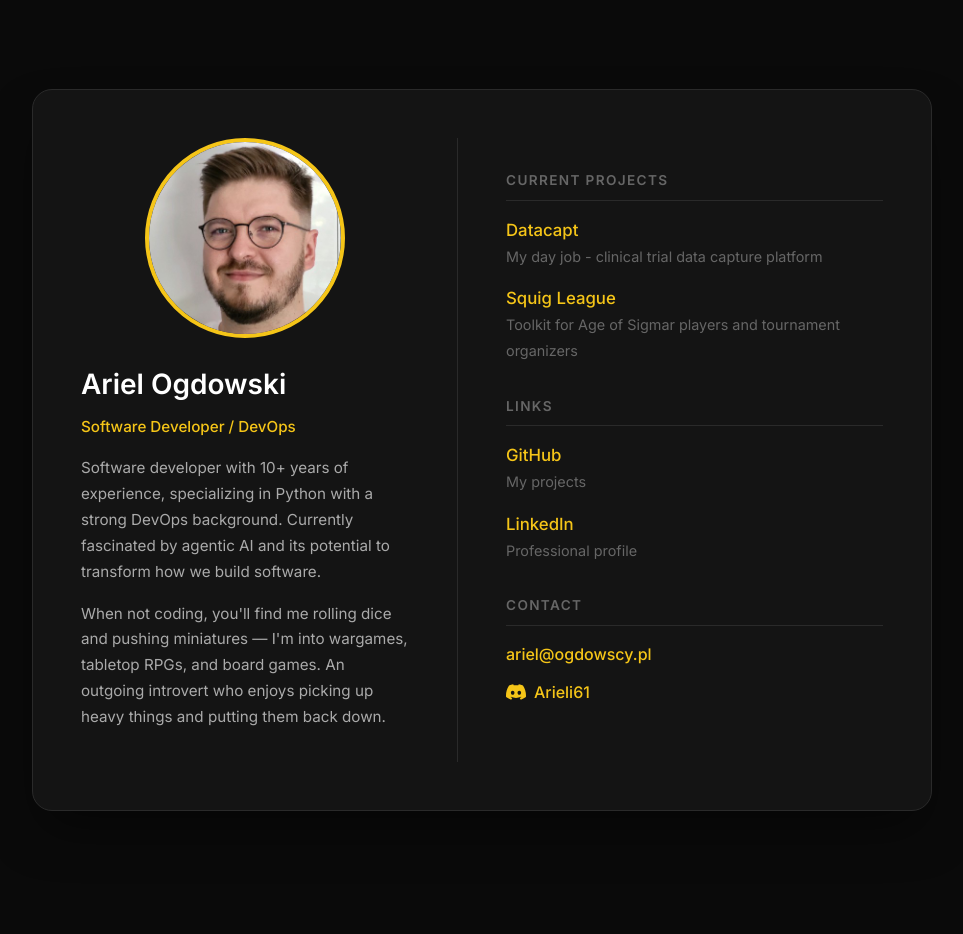
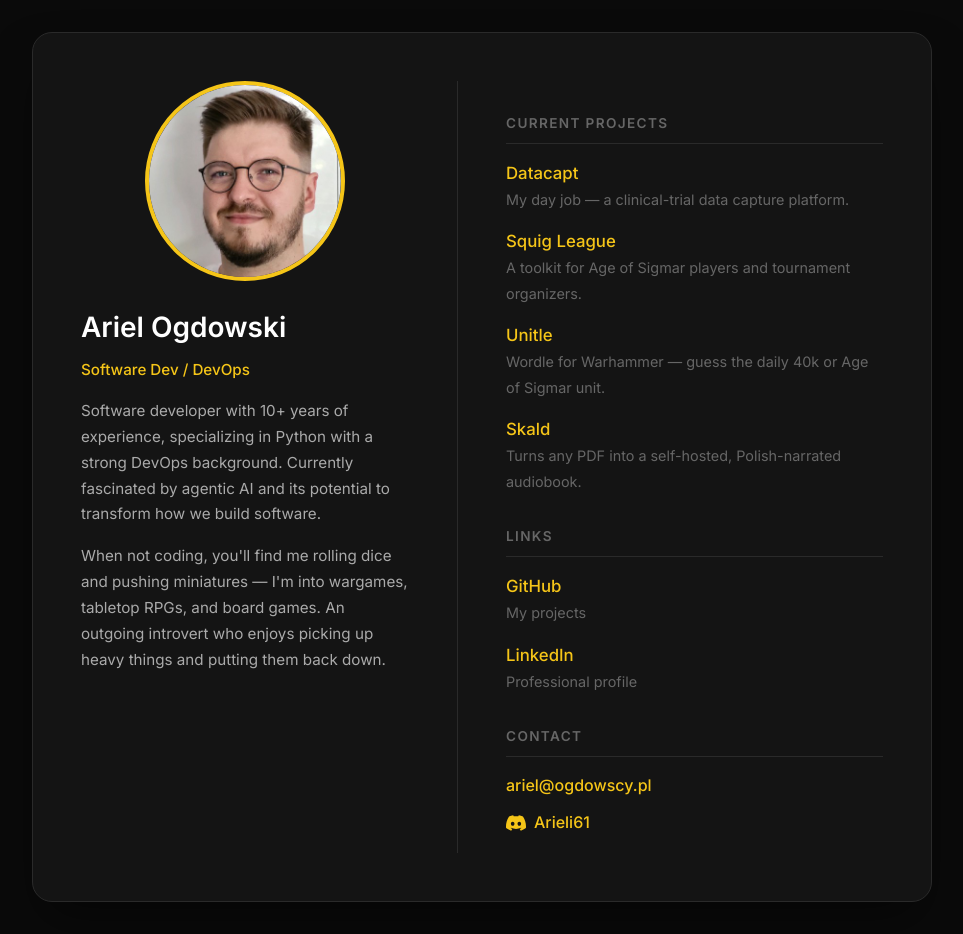
Before and after one commit to ogdowski/ogdowscy.pl, a Jekyll site: the page built from index.html, in a window 1280 px wide. Shown: the whole page, without its empty margins (158-1121 px from the left). Built offline with Jekyll 4.4.1, drawn with Linux system fonts in a browser that asks for light colours; before the commit the page ends 900 px from its top, so only the background shows below that.

```diff
--- a/Gemfile
+++ b/Gemfile
@@ -2,6 +2,4 @@
 
 source "https://rubygems.org"
 
-# gem "rails"
 gem "jekyll"
-gem "minima"
--- a/_config.yml
+++ b/_config.yml
@@ -1,5 +1,5 @@
 title: Ariel Ogdowski
 description: Personal homepage
-url: https://ogdowscy.pl
+url: https://ariel.ogdowscy.pl
 
 plugins: []
--- /dev/null
+++ b/_data/content.yml
@@ -0,0 +1,38 @@
+# Cała treść strony. Edytuj tu — po `git push` GitHub Pages przebuduje stronę.
+
+name: Ariel Ogdowski
+tagline: Software Dev / DevOps
+photo: /assets/photo.jpg
+
+bio:
+  - "Software developer with 10+ years of experience, specializing in Python with a strong DevOps background. Currently fascinated by agentic AI and its potential to transform how we build software."
+  - "When not coding, you'll find me rolling dice and pushing miniatures — I'm into wargames, tabletop RPGs, and board games. An outgoing introvert who enjoys picking up heavy things and putting them back down."
+
+# Opis = jedna linijka.
+projects:
+  - name: Datacapt
+    url: https://datacapt.com
+    desc: "My day job — a clinical-trial data capture platform."
+  - name: Squig League
+    url: https://squigleague.com
+    desc: "A toolkit for Age of Sigmar players and tournament organizers."
+  - name: Unitle
+    url: https://unitle.app
+    desc: "Wordle for Warhammer — guess the daily 40k or Age of Sigmar unit."
+  - name: Skald
+    url: https://github.com/ogdowski/skald
+    desc: "Turns any PDF into a self-hosted, Polish-narrated audiobook."
+
+links:
+  - name: GitHub
+    url: https://github.com/ogdowski
+    desc: "My projects"
+  - name: LinkedIn
+    url: https://www.linkedin.com/in/ogdowski/
+    desc: "Professional profile"
+
+contact:
+  email: ariel@ogdowscy.pl
+  discord:
+    handle: Arieli61
+    url: https://discord.com/users/198077137050271744
--- a/_includes/head-custom.html
+++ /dev/null
@@ -1 +0,0 @@
-<link rel="stylesheet" href="/assets/style.css">
--- a/index.html
+++ b/index.html
@@ -1,56 +1,50 @@
 ---
 layout: default
-title: Ariel Ogdowski
 ---
-
+{% assign c = site.data.content %}
 <div class="left-column">
   <div class="profile">
-    <img src="/assets/photo.jpg" alt="Ariel Ogdowski">
-    <h1>Ariel Ogdowski</h1>
-    <p class="tagline">Software Developer / DevOps</p>
-    <p class="bio">
-      Software developer with 10+ years of experience, specializing in Python with a strong DevOps background. Currently fascinated by agentic AI and its potential to transform how we build software.
+    <img src="{{ c.photo }}" alt="{{ c.name }}">
+    <h1>{{ c.name }}</h1>
+    <p class="tagline">{{ c.tagline }}</p>
+    {% for para in c.bio %}
+    <p class="bio"{% unless forloop.first %} style="margin-top: 1rem;"{% endunless %}>
+      {{ para }}
     </p>
-    <p class="bio" style="margin-top: 1rem;">
-      When not coding, you'll find me rolling dice and pushing miniatures — I'm into wargames, tabletop RPGs, and board games. An outgoing introvert who enjoys picking up heavy things and putting them back down.
-    </p>
+    {% endfor %}
   </div>
 </div>
 
 <div class="right-column">
   <h2>Current Projects</h2>
   <ul>
+    {% for p in c.projects %}
     <li class="link-item">
-      <a href="https://datacapt.com">Datacapt</a>
-      <span class="desc">My day job - clinical trial data capture platform</span>
+      <a href="{{ p.url }}">{{ p.name }}</a>
+      <span class="desc">{{ p.desc }}</span>
     </li>
-    <li class="link-item">
-      <a href="https://squigleague.com">Squig League</a>
-      <span class="desc">Toolkit for Age of Sigmar players and tournament organizers</span>
-    </li>
+    {% endfor %}
   </ul>
 
   <h2>Links</h2>
   <ul>
+    {% for l in c.links %}
     <li class="link-item">
-      <a href="https://github.com/ogdowski">GitHub</a>
-      <span class="desc">My projects</span>
+      <a href="{{ l.url }}">{{ l.name }}</a>
+      <span class="desc">{{ l.desc }}</span>
     </li>
-    <li class="link-item">
-      <a href="https://www.linkedin.com/in/ogdowski/">LinkedIn</a>
-      <span class="desc">Professional profile</span>
-    </li>
+    {% endfor %}
   </ul>
 
   <h2>Contact</h2>
   <ul>
     <li>
-      <a href="mailto:ariel@ogdowscy.pl">ariel@ogdowscy.pl</a>
+      <a href="mailto:{{ c.contact.email }}">{{ c.contact.email }}</a>
     </li>
     <li>
-      <a href="https://discord.com/users/198077137050271744" class="icon-link">
+      <a href="{{ c.contact.discord.url }}" class="icon-link">
         <svg width="20" height="20" viewBox="0 -28.5 256 256" fill="currentColor"><path d="M216.856 16.597A208.502 208.502 0 0 0 164.042 0c-2.275 4.113-4.933 9.645-6.766 14.046-19.692-2.961-39.203-2.961-58.533 0-1.832-4.4-4.55-9.933-6.846-14.046a207.809 207.809 0 0 0-52.855 16.638C5.618 67.147-3.443 116.4 1.087 164.956c22.169 16.555 43.653 26.612 64.775 33.193A161.094 161.094 0 0 0 79.735 175.3a136.413 136.413 0 0 1-21.846-10.632 108.636 108.636 0 0 0 5.356-4.237c42.122 19.702 87.89 19.702 129.51 0a131.66 131.66 0 0 0 5.355 4.237 136.07 136.07 0 0 1-21.886 10.653c4.006 8.02 8.638 15.67 13.873 22.848 21.142-6.58 42.646-16.637 64.815-33.213 5.316-56.288-9.08-105.09-38.056-148.36ZM85.474 135.095c-12.645 0-23.015-11.805-23.015-26.18s10.149-26.2 23.015-26.2c12.867 0 23.236 11.804 23.015 26.2.02 14.375-10.148 26.18-23.015 26.18Zm85.051 0c-12.645 0-23.014-11.805-23.014-26.18s10.148-26.2 23.014-26.2c12.867 0 23.236 11.804 23.015 26.2 0 14.375-10.148 26.18-23.015 26.18Z"/></svg>
-        Arieli61
+        {{ c.contact.discord.handle }}
       </a>
     </li>
   </ul>
```
Also changed, not shown: assets/style.css (deleted, +0 -7 lines).
